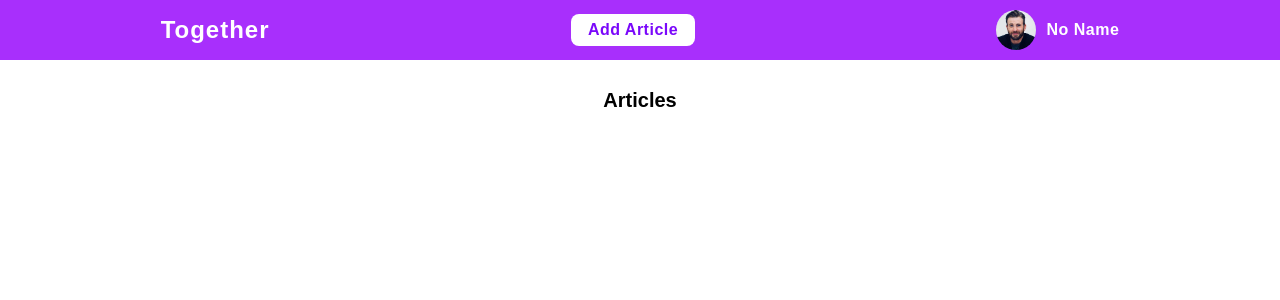
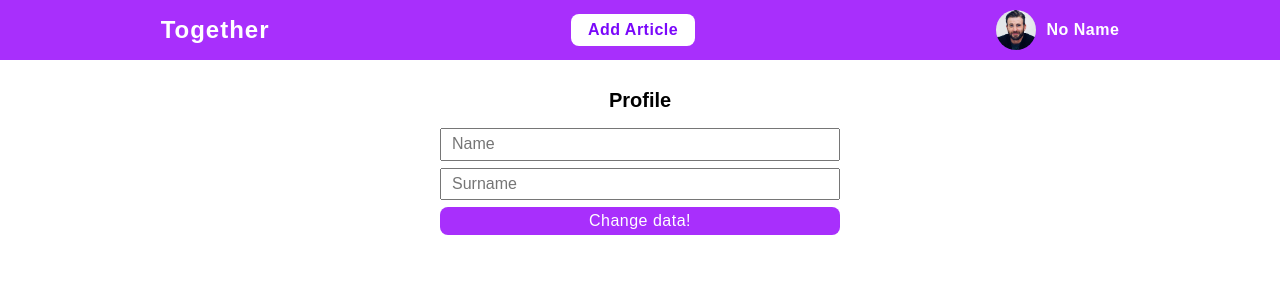
Before and after one commit to vdzeer/course, a React (Create React App) app in the folder front/: page /profile in a window 1280 px wide. Shown: the top 300 px of the page. Built offline with nearby package versions, Linux system fonts and the light colour scheme.

Commit message:
Add routes

```diff
--- a/front/package.json
+++ b/front/package.json
@@ -9,6 +9,7 @@
     "prop-types": "^15.7.2",
     "react": "^17.0.1",
     "react-dom": "^17.0.1",
+    "react-router-dom": "^5.2.0",
     "react-scripts": "4.0.0",
     "web-vitals": "^0.2.4"
   },
--- a/front/src/components/Container/Container.jsx
+++ b/front/src/components/Container/Container.jsx
@@ -1,16 +1,27 @@
 import PropTypes from 'prop-types';
 import './Container.css';
+import {Switch, Route, Redirect} from 'react-router-dom';
+import Articles from './Articles/Articles';
+import AddArticle from './AddArticle/AddArticle';
+import Profile from './Profile/Profile';
 
-function Container({handlerState}) {
+function Container({setUsername}) {
   return (
     <div className="container">
-      {handlerState}
+      <Switch>
+        <Route exact path="/" component={Articles} />
+        <Route exact path="/addArticle" component={AddArticle} />
+        <Route exact path="/profile">
+          <Profile setUsername={setUsername} />
+        </Route>
+        <Redirect to='/' />
+      </Switch>
     </div>
   );
 }
 
 Container.propTypes = {
-  handlerState: PropTypes.element.isRequired,
+  setUsername: PropTypes.func.isRequired,
 }
 
 export default Container;
--- a/front/src/components/Header/AddArticleBtn/AddArticleBtn.jsx
+++ b/front/src/components/Header/AddArticleBtn/AddArticleBtn.jsx
@@ -1,16 +1,11 @@
-import PropTypes from 'prop-types';
 import './AddArticleBtn.css';
 
-function AddArticleBtn({addArticleClick}) {
+function AddArticleBtn() {
   return (
-    <div className="article" onClick={addArticleClick}>
+    <div className="article">
       <span className="article-text">Add Article</span>
     </div>
   );
 }
 
-AddArticleBtn.propTypes = {
-  addArticleClick: PropTypes.func.isRequired
-}
-
 export default AddArticleBtn;
--- a/front/src/components/Header/Logo/Logo.jsx
+++ b/front/src/components/Header/Logo/Logo.jsx
@@ -1,16 +1,11 @@
-import PropTypes from 'prop-types';
 import './Logo.css';
 
-function Logo({logoClick}) {
+function Logo() {
   return (
-    <div className="logo" onClick={logoClick}>
+    <div className="logo">
       <span className="logo-text">Together</span>
     </div>
   );
 }
 
-Logo.propTypes = {
-  logoClick: PropTypes.func.isRequired
-}
-
 export default Logo;
--- a/front/src/components/Header/User/User.jsx
+++ b/front/src/components/Header/User/User.jsx
@@ -1,9 +1,9 @@
 import PropTypes from 'prop-types';
 import './User.css';
 import userPhoto from './user-logo.jpg';
+import {Link} from 'react-router-dom';
 
-
-function User({username, profileClick}) {
+function User({username}) {
   const profileHandler = () => {
     const userBlock = document.querySelector('.user');
     const dropdown = document.querySelector('.user-dropdown');
@@ -23,21 +23,20 @@ function User({username, profileClick}) {
       <img src={userPhoto} alt="Logo" className="user-logo"/>
       <span className="user__name">{username.name} {username.surname}</span>
       <ul className="user-dropdown">
-        <li onClick={profileClick} className="user-dropdown-profile"><span>Profile</span></li>
+        <Link to='/profile' style={{ textDecoration: 'none' }}>
+          <li className="user-dropdown-profile"><span>Profile</span></li>
+        </Link>
         <li><span>Logout</span></li>
       </ul>
     </div>
   );
 }
 
-const usernameType = PropTypes.shape({
-  name: PropTypes.string.isRequired,
-  surname: PropTypes.string.isRequired
-});
-
 User.propTypes = {
-  username: usernameType,
-  profileClick: PropTypes.func.isRequired
+  username: PropTypes.shape({
+    name: PropTypes.string.isRequired,
+    surname: PropTypes.string.isRequired
+  })
 }
 
 export default User;
--- a/front/src/containers/Container.js
+++ b/front/src/containers/Container.js
@@ -1,23 +1,18 @@
 import Container from '../components/Container/Container';
 import Header from './Header/Header';
 import React, {useState} from 'react';
-import Articles from '../components/Container/Articles/Articles';
-import ErrorBoundary from '../components/ErrorBoundary/ErrorBoudary';
 
-function ContainerContainer() {
+
+function MainContainer() {
   // Username:
   const [username, setUsername] = useState({'name': 'No', 'surname': 'Name'});
-  // Handler state:
-  const [handlerState, setHandler] = useState(<Articles />);
 
   return (
     <>
-      <Header setHandler={setHandler} username={username} setUsername={setUsername}/>
-      <ErrorBoundary>
-        <Container handlerState={handlerState}/>
-      </ErrorBoundary>
+      <Header username={username} />
+      <Container setUsername={setUsername} />
     </>
   );
 }
 
-export default ContainerContainer;
+export default MainContainer;
--- a/front/src/containers/Header/Header.jsx
+++ b/front/src/containers/Header/Header.jsx
@@ -4,31 +4,26 @@ import './Header.css';
 import Logo from '../../components/Header/Logo/Logo';
 import AddArticleBtn from '../../components/Header/AddArticleBtn/AddArticleBtn';
 import User from '../../components/Header/User/User';
-import Articles from '../../components/Container/Articles/Articles';
-import AddArticle from '../../components/Container/AddArticle/AddArticle';
-import Profile from '../../components/Container/Profile/Profile';
-
-function Header({setHandler, username, setUsername}) {
-  const logoClick = () => setHandler(<Articles />);
-  const addArticleClick = () => setHandler(<AddArticle />);
-  const profileClick = () => setHandler(<Profile setUsername={setUsername}/>);
-
+import {Link} from 'react-router-dom';
+function Header({username}) {
   return (
     <div className="header">
-      <Logo logoClick={logoClick}/>
-      <AddArticleBtn addArticleClick={addArticleClick}/>
-      <User profileClick={profileClick} username={username}/>
+      <Link to='/' style={{ textDecoration: 'none' }}>
+        <Logo />
+      </Link>
+      <Link to='/addArticle' style={{ textDecoration: 'none' }}>
+        <AddArticleBtn />
+      </Link>
+      <User username={username}/>
     </div>
   );
 }
 
 Header.propTypes = {
-  setHandler: PropTypes.func.isRequired,
   username: PropTypes.shape({
     name: PropTypes.string.isRequired,
     surname: PropTypes.string.isRequired
-  }),
-  setUsername: PropTypes.func.isRequired,
+  })
 }
 
 export default Header;
--- a/front/src/index.js
+++ b/front/src/index.js
@@ -4,10 +4,13 @@ import './normalize.css';
 import './index.css';
 import App from './App';
 import reportWebVitals from './reportWebVitals';
+import {BrowserRouter} from 'react-router-dom';
 
 ReactDOM.render(
   <React.StrictMode>
-    <App />
+    <BrowserRouter>
+      <App />
+    </BrowserRouter>
   </React.StrictMode>,
   document.getElementById('root')
 );
```
Also changed, not shown: 1 other file (tests, documents, lock files or other folders).
